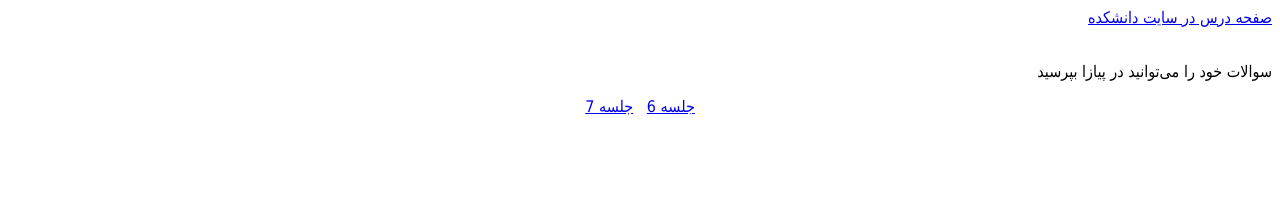
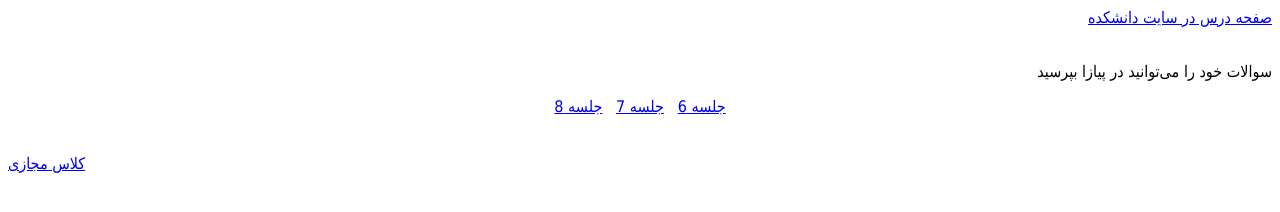
Before and after one commit to educompsci/educompsci.github.io, a plain HTML site: page index.html in a window 1280 px wide. Drawn offline with Linux system fonts and the light colour scheme.

Commit message:
Update index.html

```diff
--- a/index.html
+++ b/index.html
@@ -11,7 +11,12 @@
     <p>سوالات خود را می‌توانید در پیازا بپرسید</p>
     <div style="text-align:center">
         <a href="text06.html">جلسه 6</a>&nbsp;&nbsp;
-        <a href="text07.html">جلسه 7</a>
+        <a href="text07.html">جلسه 7</a>&nbsp;&nbsp;
+        <a href="text08.html">جلسه 8</a>
     </div>
+	<br /><br />
+	<div dir="ltr" >
+	<a href="https://vclass.ecourse.sharif.edu/ch/sattari">کلاس مجازی</a>
+	</div>
 </body>
 </html>
```
